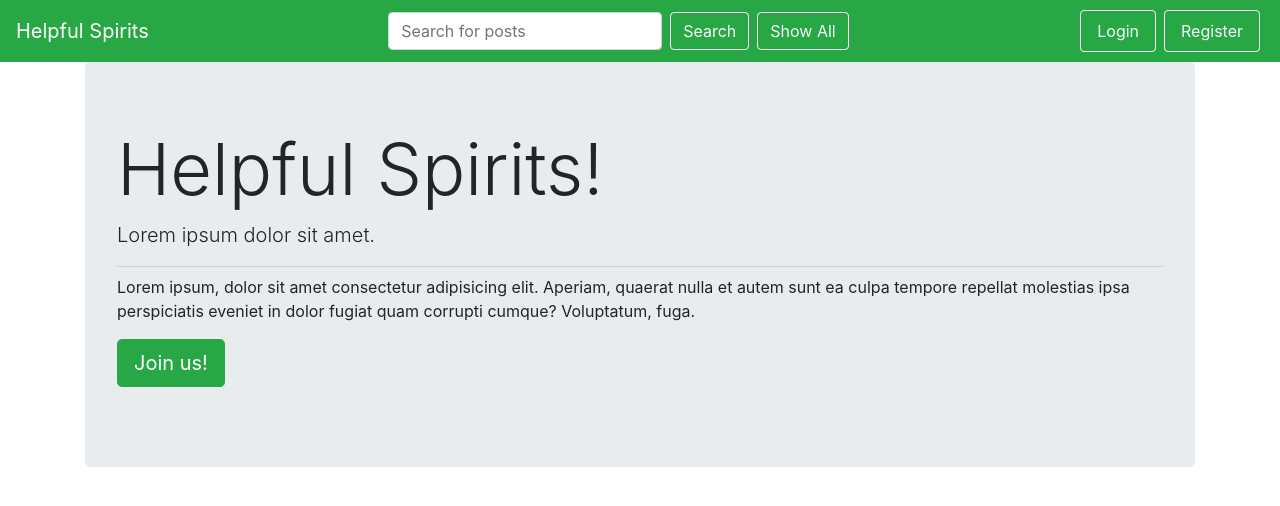
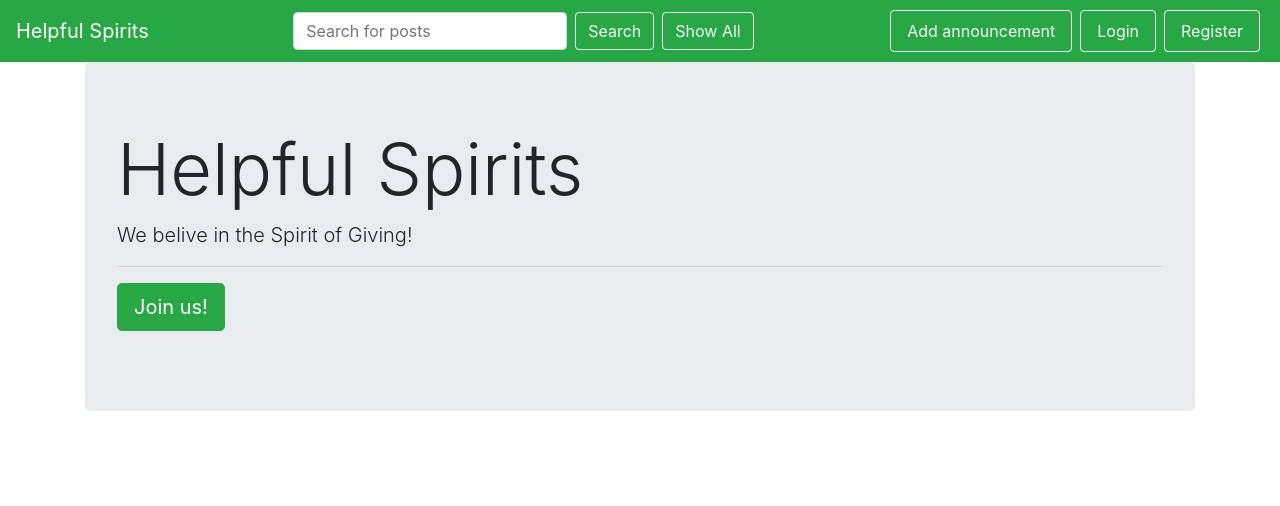
Before and after one commit to majakubo/LetsCodeSii2018, a Flask app: page / in a window 1280 px wide. Shown: the top 506 px of the page. Run offline with Flask 2, Linux system fonts and the light colour scheme; the visitor is signed in with stand-in values (Sample User, id 1); some libraries are stand-ins or nearby versions.

Commit message:
update _navbar

```diff
--- a/helpful_spirits/templates/includes/_navbar.html
+++ b/helpful_spirits/templates/includes/_navbar.html
@@ -7,6 +7,9 @@
   </form>
   <ul class="nav list-inline">
     <li class="nav-item">
+      <a class="nav-link btn btn-outline-light mx-1" href="/add_poster">Add announcement</a>
+    </li>
+    <li class="nav-item">
       <a class="nav-link btn btn-outline-light mx-1" href="/login">Login</a>
     </li>
     <li class="nav-item">
--- a/helpful_spirits/templates/index.html
+++ b/helpful_spirits/templates/index.html
@@ -3,10 +3,10 @@
 
 {% block body %}
 <div class="jumbotron">
-    <h1 class="display-3">Helpful Spirits!</h1>
-    <p class="lead">Lorem ipsum dolor sit amet.</p>
+    <h1 class="display-3">Helpful Spirits</h1>
+    <p class="lead">We belive in the Spirit of Giving!</p>
     <hr class="my-2">
-    <p>Lorem ipsum, dolor sit amet consectetur adipisicing elit. Aperiam, quaerat nulla et autem sunt ea culpa tempore repellat molestias ipsa perspiciatis eveniet in dolor fugiat quam corrupti cumque? Voluptatum, fuga.</p>
+    <p></p>
     <p class="lead">
         <a class="btn btn-success btn-lg" href="/register" role="button">Join us!</a>
     </p>
```
Also changed, not shown: helpful_spirits/database.db.
